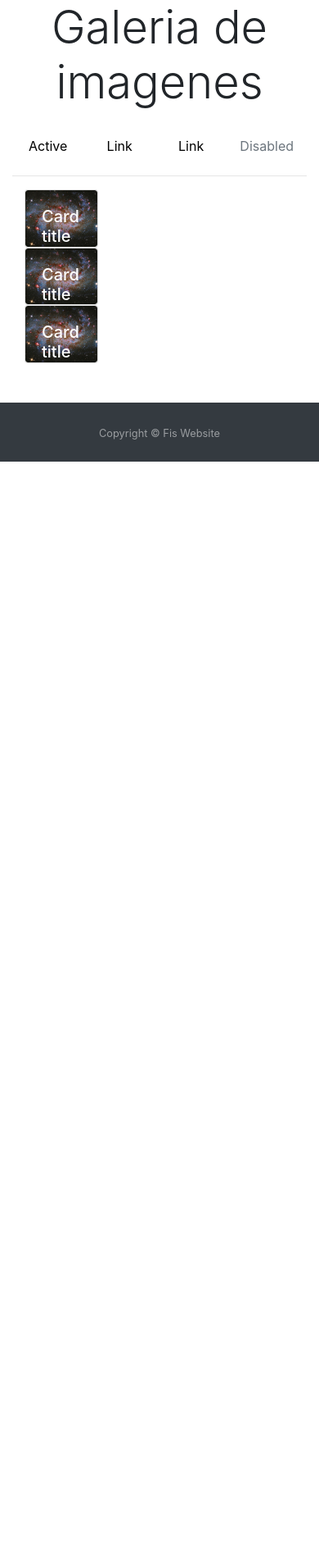
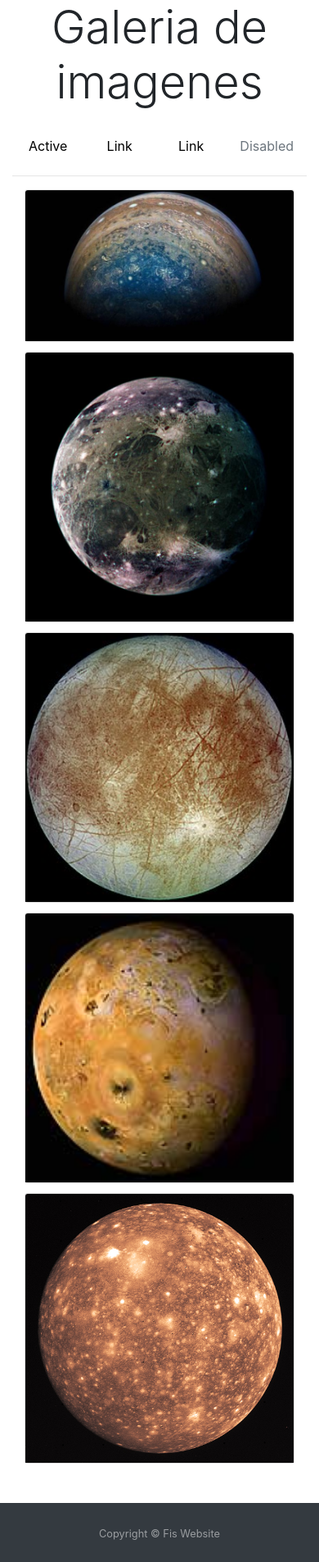
Before and after one commit to fiscalsmg/fiscalsmg.github.io, a PHP site: page / in a window 390 px wide. Shown: the part 2270-4175 px from the top of the page at 82% size. Before the commit the page ends 2833 px from the top, so only its background shows below. Run offline with PHP 8.4, Linux system fonts and the light colour scheme.

Commit message:
Galeria de imagenes y footer, aun falta responsive

```diff
--- a/css/estilo.css
+++ b/css/estilo.css
@@ -81,57 +81,6 @@
    opacity: .9;
 }
 /*--------*/
-/* oculta texto dentro de la card*/
-.estiloCard:hover{
-    transform: translate(5px, -5px);
-    box-shadow: -10px 10px 20px -10px rgba(0, 0, 0, 0.5); /*pequeña sombra al fondo*/
-}
-.estiloCard{
-    position: relative;
-    overflow: hidden;
-    cursor: pointer; /*manita*/
-
-}
-.estiloCard p{
-    transform: translateY(100px);
-    opacity: 0;
-}
-.estiloCard:hover p{
-    transform: translateY(0);
-    opacity: 1;
-    color:white;
-}
-.estiloCard p,
-.estiloCard h5{
-    position: relative;
-    /* no tapar texto*/
-    z-index: 1;/*por encima de todo*/
-transition: all 300ms;
-}
-.estiloCard:hover img{
-   opacity: .8;
-}
-
-.estiloCard .boxCard{
-    background: red;
-    position: absolute;
-
-    /*hijo*/
-    position: absolute;
-    border-radius: 100%;
-    transition: all 300ms;
-    background: linear-gradient(to bottom, rgb(96, 100, 97),rgb(135, 104, 207)); /*color degradado*/
-}
-
-.estiloCard:hover .boxCard{
-    /*background-hover circulo rojo*/
-
-    width: 300px;
-    height: 300px;
-    /*posicion del background*/
-    top:-70px;
-    left:-70px;
-}
 /* footer */
 footer{
     padding: 40px 0;
--- a/index.html
+++ b/index.html
@@ -144,48 +144,38 @@
             </div>
         </div>
         <hr>
-        <!-- Galeria de imagenes-->
-        <div class="container-fluid">
-            <div class="row">
-                <div class="col-4">
-                    <div class="card text-white estiloCard">
-                        <img src="imag/work3.jpg" class="card-img img-fluid" alt="...">
-                        <div class="card-img-overlay">
-                            <h5 class="card-title">Card title</h5>
-                            <p class="card-text">This is a wider card with supporting text below as a natural lead-in to
-                                additional content. This content is a little bit longer.</p>
+        <!--Podras encontrar el contenido aqui-->
+        <section>
+            <div class="container">
+                <div class="card-columns" id="galeria">
+                    <div class="card">
+                        <a href="#" data-toggle="modal" data-target="#exampleModal">
+                            <img src="imag/galeria/jupiter.jpg" alt="" class="card-img-top">
+                        </a>
+                    </div>
+                    <!-- Modal -->
+                    <div class="modal fade" id="exampleModal" tabindex="-1" role="dialog"
+                        aria-labelledby="exampleModalLabel" aria-hidden="true">
+                        <button type="button" class="close mr-3" data-dismiss="modal" aria-label="Close">
+                            <span aria-hidden="true">&times;</span>
+                        </button>
+                        <div class="modal-dialog modal-lg modal-dialog-centered" role="document">
+                            <!--Modal con texto-->
+                            <div class="card bg-dark text-white">
+                                <img src="imag/galeria/jupiter.jpg" alt="" class=" card-img img-fluid rounded op">
+
+                                <div class="card-img-overlay">
+                                    <h5 class="card-title">Card title</h5>
+                                    <p class="card-text">This is a wider card with supporting text below as a natural
+                                        lead-in to additional content. This content is a little bit longer.</p>
+                                    <p class="card-text">Last updated 3 mins ago</p>
+                                </div>
+                            </div>
                         </div>
-                        <div class="boxCard"></div>
-                    </div>
-
-                    <div class="card text-white estiloCard">
-                        <img src="imag/work3.jpg" class="card-img img-fluid" alt="...">
-                        <div class="card-img-overlay">
-                            <h5 class="card-title">Card title</h5>
-                            <p class="card-text">This is a wider card with supporting text below as a natural lead-in to
-                                additional content. This content is a little bit longer.</p>
-                        </div>
-                        <div class="boxCard"></div>
-                    </div>
-
-                    <div class="card text-white estiloCard">
-                        <img src="imag/work3.jpg" class="card-img img-fluid" alt="...">
-                        <div class="card-img-overlay">
-                            <h5 class="card-title">Card title</h5>
-                            <p class="card-text">This is a wider card with supporting text below as a natural lead-in to
-                                additional content. This content is a little bit longer.</p>
-                        </div>
-                        <div class="boxCard"></div>
                     </div>
                 </div>
-
-
             </div>
-        </div>
-
-
-        <!--Podras encontrar el contenido aqui-->
-
+        </section>
 
         <!--footer-->
     </div>
```
